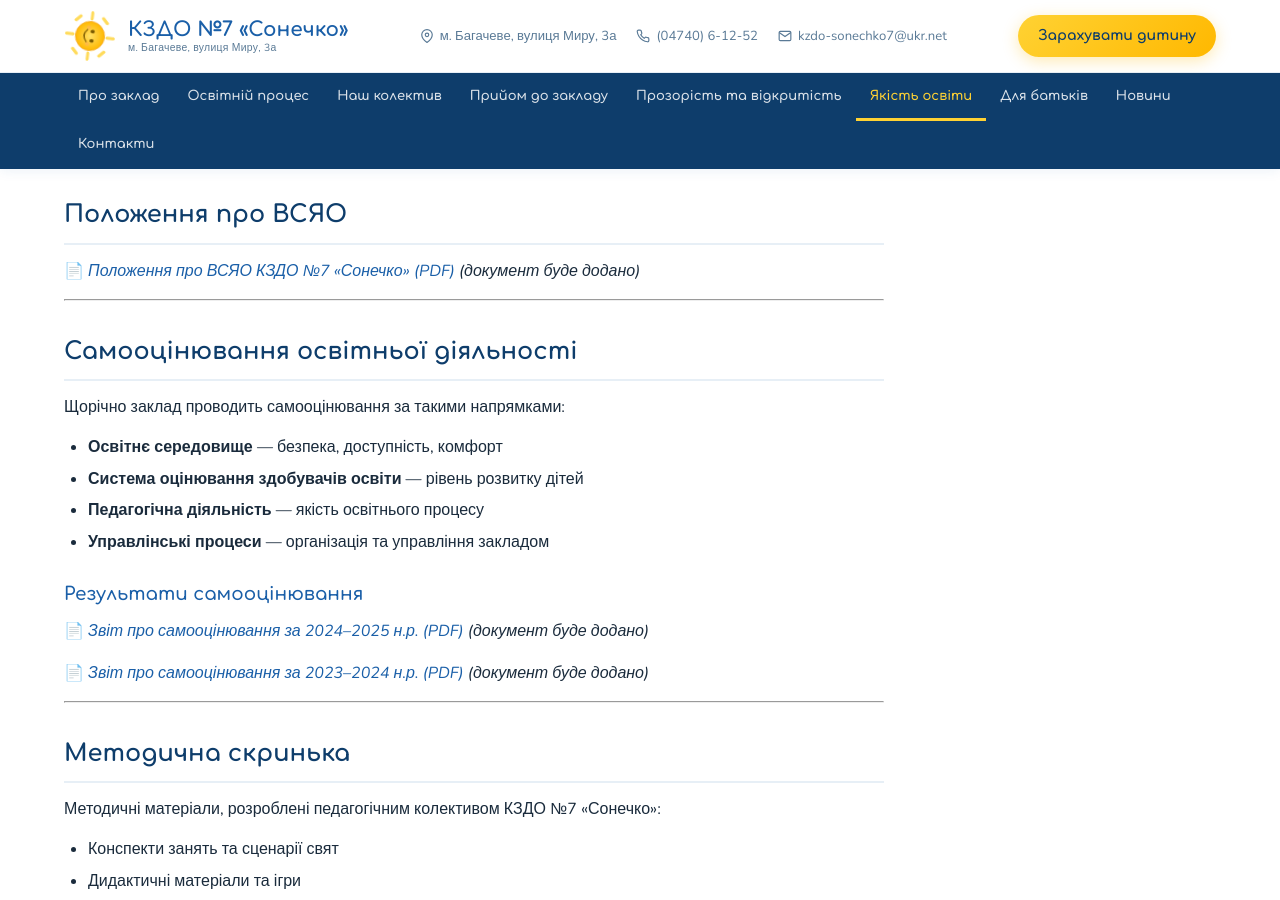
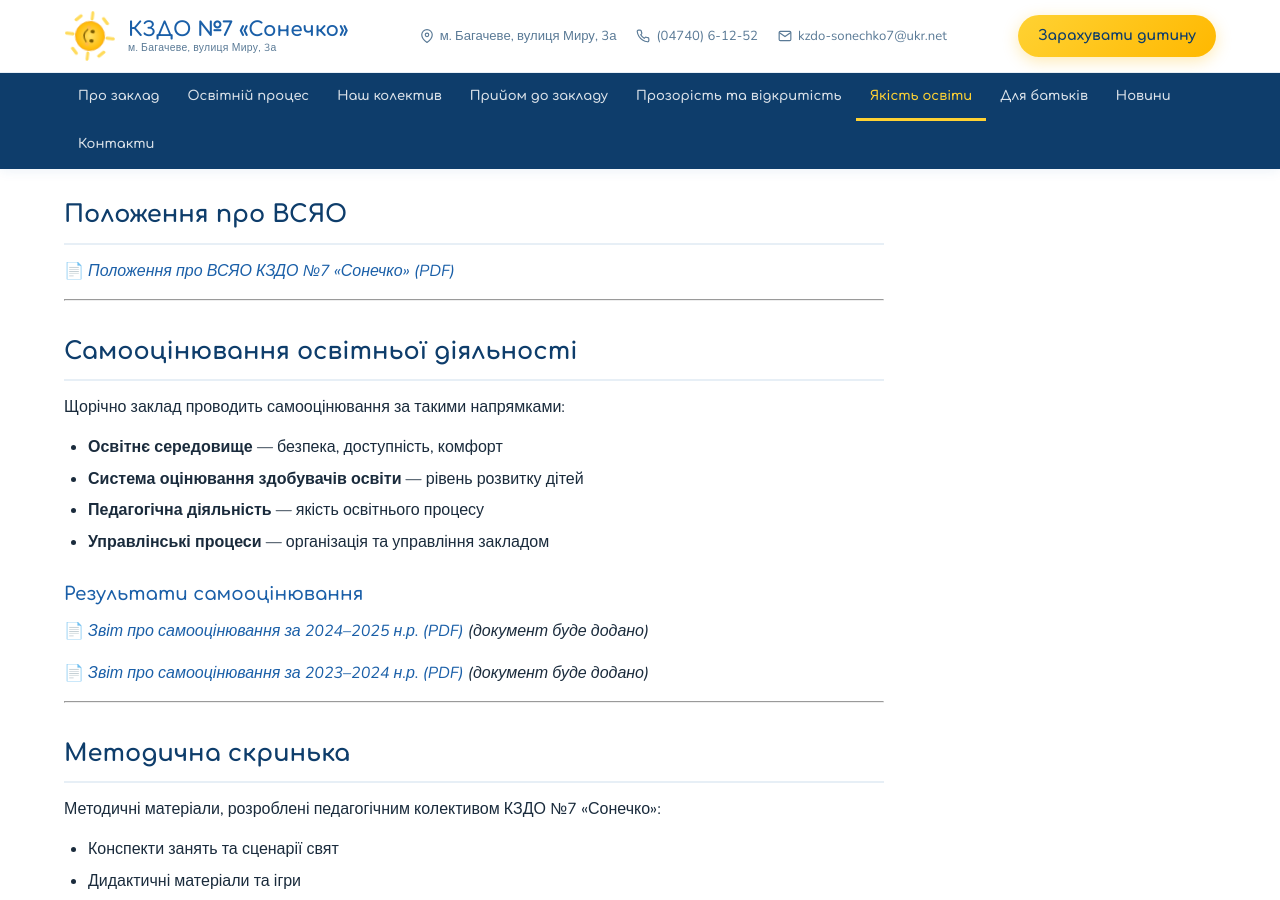
Before and after one commit to sonechko7/sonechko7.github.io, a Jekyll site: the page built from pages/yakist-osvity.md, in a window 1280 px wide and 900 px high, scrolled down 484 px. Built offline with Jekyll 4.4.1, drawn with Linux system fonts in a browser that asks for light colours.

Commit message:
Update Сторінка “yakist-osvity”

```diff
--- a/pages/yakist-osvity.md
+++ b/pages/yakist-osvity.md
@@ -1,7 +1,7 @@
 ---
-layout: page
 title: Якість освіти (ВСЯО)
 description: Внутрішня система забезпечення якості освіти КЗДО №7 «Сонечко»
+layout: page
 permalink: /yakist-osvity/
 ---
 
@@ -11,13 +11,13 @@
 
 КЗДО №7 «Сонечко» здійснює ВСЯО відповідно до **ст. 41 Закону України «Про освіту»** та Положення про ВСЯО, затвердженого наказом керівника закладу.
 
----
+***
 
 ## Положення про ВСЯО
 
-📄 *[Положення про ВСЯО КЗДО №7 «Сонечко» (PDF)](#)* *(документ буде додано)*
+📄 [_Положення про ВСЯО КЗДО №7 «Сонечко» (PDF)_](https://docs.google.com/document/d/1_2Ld03fIAg3V9EBc7BMiLScnE_L-zJPv/edit?usp=sharing&ouid=106649483359144360246&rtpof=true&sd=true)
 
----
+***
 
 ## Самооцінювання освітньої діяльності
 
@@ -30,11 +30,11 @@
 
 ### Результати самооцінювання
 
-📄 *[Звіт про самооцінювання за 2024–2025 н.р. (PDF)](#)* *(документ буде додано)*
+📄 [_Звіт про самооцінювання за 2024–2025 н.р. (PDF)_](#) _(документ буде додано)_
 
-📄 *[Звіт про самооцінювання за 2023–2024 н.р. (PDF)](#)* *(документ буде додано)*
+📄 [_Звіт про самооцінювання за 2023–2024 н.р. (PDF)_](#) _(документ буде додано)_
 
----
+***
 
 ## Методична скринька
 
@@ -45,9 +45,9 @@
 - Поради для батьків та пам'ятки
 - Авторські розробки вихователів
 
-📁 *Матеріали будуть розміщені після наповнення розділу.*
+📁 _Матеріали будуть розміщені після наповнення розділу._
 
----
+***
 
 ## Моніторинг якості освіти
 
```
